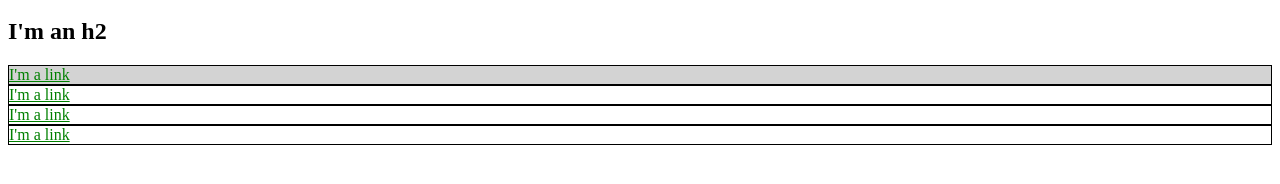
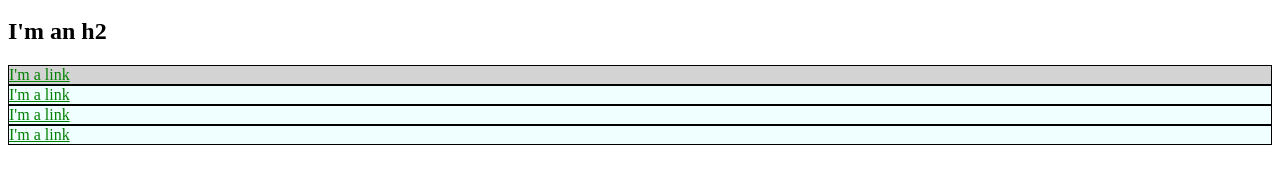
Before and after one commit to DinneK/DinneK.github.io, a plain HTML site: page index.html in a window 1280 px wide. Shown: the part 136-320 px from the top of the page. Drawn offline with Linux system fonts and the light colour scheme.

Commit message:
Change classes

```diff
--- a/index.html
+++ b/index.html
@@ -20,7 +20,7 @@
           color: green;
         }
         .box-backs {
-            background-color: azure;
+          background-color: azure;
         }
     </style>
   </head>
@@ -38,16 +38,16 @@
       </li>
     </ul>
     <h2>I'm an h2</h2>
-    <div id="exec-bio" class="bio-box" class="box-backs">
+    <div id="exec-bio" class="bio-box box-backs">
       <a href="https://example.com/">I'm a link</a>
     </div>
-    <div class="bio-box" class="box-backs">
+    <div class="bio-box box-backs">
       <a href="https://example.com/">I'm a link</a>
     </div>
-    <div class="bio-box" class="box-backs">
+    <div class="bio-box box-backs">
       <a href="https://example.com/">I'm a link</a>
     </div>
-    <div class="bio-box" class="box-backs">
+    <div class="bio-box box-backs">
       <a href="https://example.com/">I'm a link</a>
     </div>
   </body>
```
